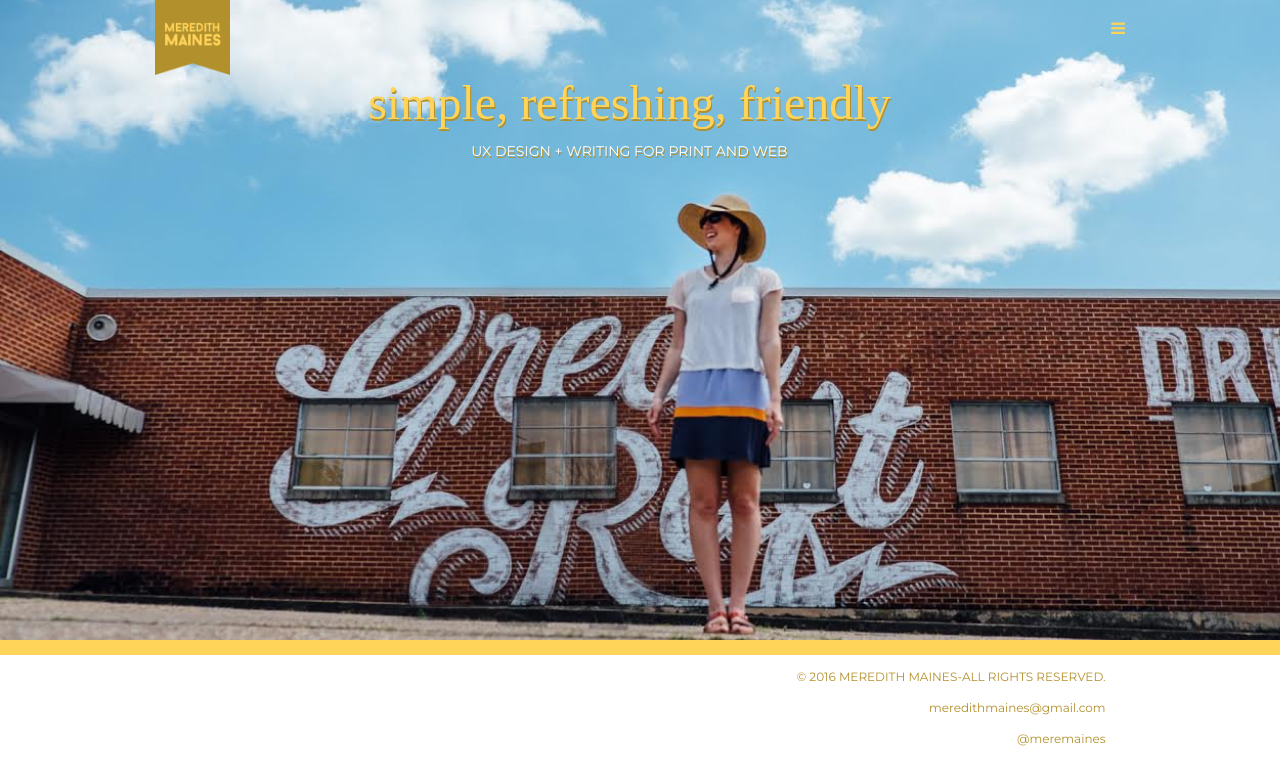
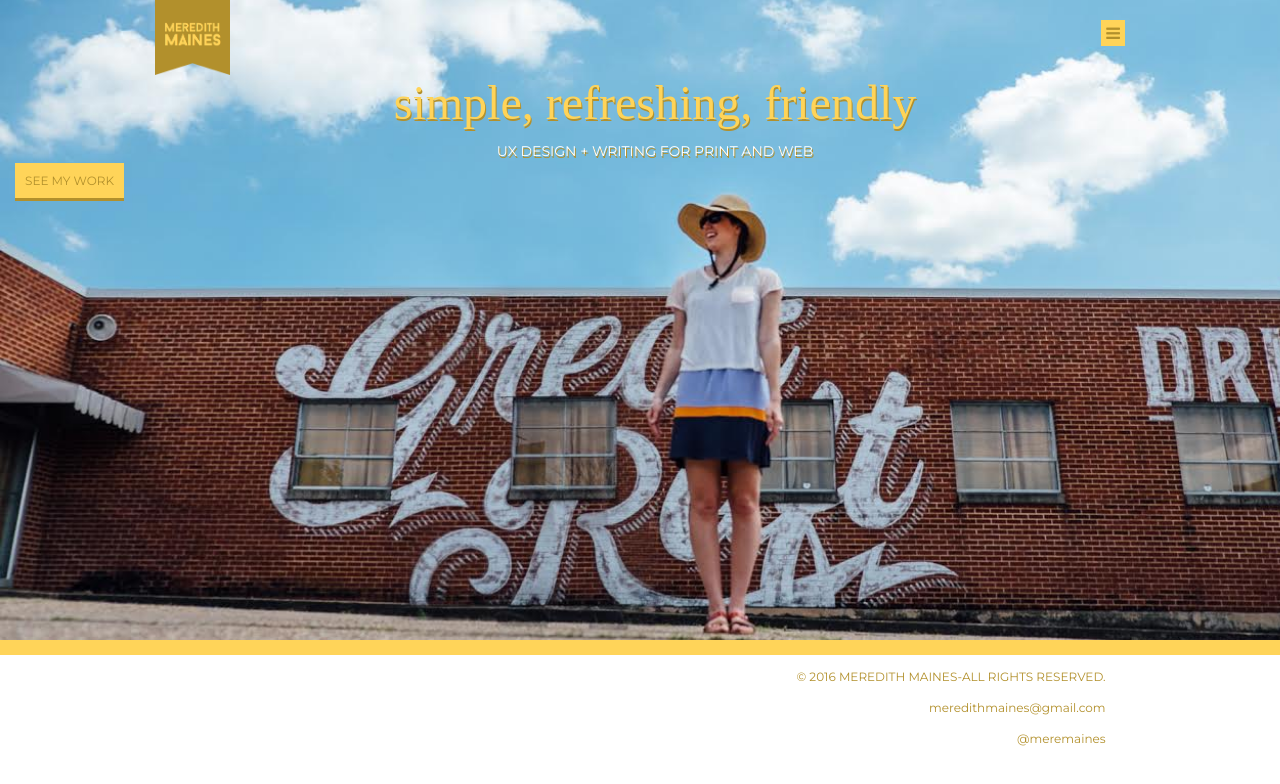
Before and after one commit to meremaines/PersonalPortfolio, a plain HTML site: page index.html in a window 1280 px wide. Drawn offline with Linux system fonts and the light colour scheme; a web font is replaced by a local one.

Commit message:
btn and icon styles

```diff
--- a/css/style.css
+++ b/css/style.css
@@ -102,8 +102,14 @@ img.logo-png {
 }
 nav > .contained > .container > a.hamburger-icon, i.fa-bars {
    float: right;
+   color: #B2902C;
+   margin: 20px 0 0 0;
+   padding: 5px;
+   background-color: #FFD459;
+}
+nav > .contained > .container > a.hamburger-icon, i.fa-bars:hover {
    color: #FFD459;
-   padding: 20px 0 0 0;
+   background-color: #B2902C;
 }
 header .hero {
    background: #78b7da url("../images/hero_img.jpg") no-repeat;
@@ -113,10 +119,16 @@ header .hero {
    width: 100%;
    height: 80vh;
 }
-header .hero > .contained {
+@media (max-width: 518px) {
+   header .hero {
+      background-size: 300%;
+      background-position: center -150px;
+   }
+}
+/*header .hero > .contained {
    margin: 0 auto;
    float: left;
-}
+}*/
 h1 {
    /*float: left;*/
    margin: 0 auto;
@@ -130,6 +142,28 @@ h2 {
    text-align: center;
    position: relative;
    text-shadow: 1px 2px #B2902C;
+}
+.btn {
+   padding: 10px;
+   background-color: #FFD459;
+   border-bottom: 3px solid #B2902C;
+}
+.btn:hover {
+   padding: 10px;
+   background-color: #B2902C;
+   border-bottom: 3px solid #B2902C;
+}
+.hero a.btn {
+   font-family: 'Montserrat', Helvetica, Arial, sans-serif;
+   font-weight: 400;
+   font-size:12px;
+   color: #B2902C;
+   text-decoration: none;
+   text-align: center;
+   margin: 0 auto;
+}
+.hero a.btn:hover {
+   color: #FFD459;
 }
 /*Footer*/
 footer > .ruled-line {
--- a/index.html
+++ b/index.html
@@ -15,6 +15,7 @@
  </head>
  <body>
  	<header>
+ 		<!-- Navigation -->
  		<nav class="full-width">
  			<div class="container">
  				<div class="site-logo">
@@ -31,10 +32,12 @@
  				</div>
  			</div>
  		</nav>
+ 		<!-- Hero -->
  		<div class="container hero">
- 			<div class="contained">
+ 			<div class="headline">
  				<h1>simple, refreshing, friendly</h1>
  				<h2>UX DESIGN + WRITING FOR PRINT AND WEB</h2>
+ 				<a href="work.html" class="btn">SEE MY WORK</a>
  			</div>
   		</div>
  	</header>
```
